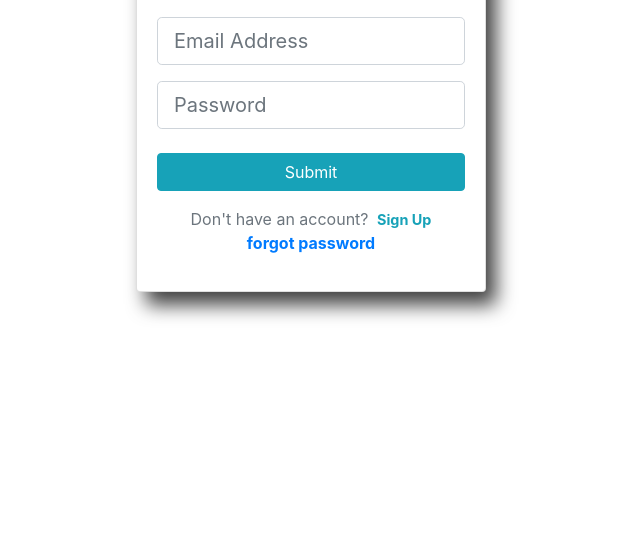
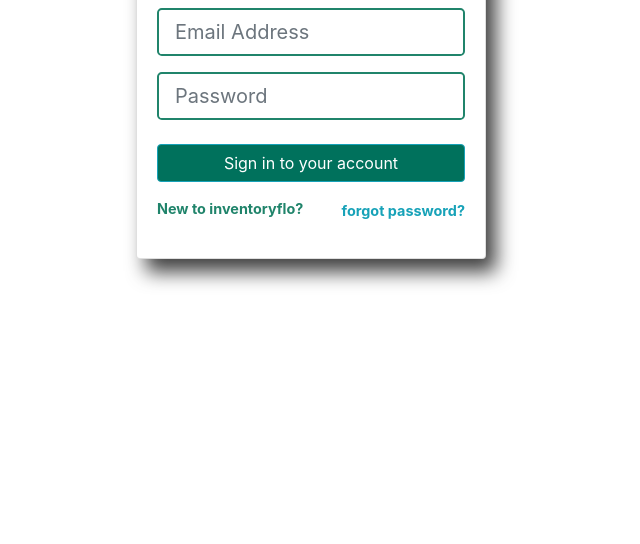
Before and after one commit to herbal-goodness/inventoryflo-client, a React app: page / in a window 1280 px wide. Shown: the part 256-800 px from the top of the page, without its empty margins (329-969 px from the left). Built offline with nearby package versions, Linux system fonts and the light colour scheme.

Commit message:
Redesign the login form

```diff
--- a/src/components/signin/Login.js
+++ b/src/components/signin/Login.js
@@ -2,7 +2,7 @@ import React, { useState, useEffect } from "react";
 import { useDispatch, useSelector } from "react-redux";
 import { useHistory, Link } from "react-router-dom";
 import TextFieldGroup from "../commons/TextFieldGroup";
-import logo from "../../images/logo.png";
+import logo from "../../images/inventoryflo-logo-2.png";
 import { loginRequest } from "./actions";
 import Spinner from "../utils/Spinner";
 
@@ -54,7 +54,7 @@ const Login = () => {
 							</Link>
 						</header>
 						<div className="card">
-              <div className="card-header text-center">Log In</div>
+							<div className="card-header text-center text-green">Log In</div>
 							{loading ? (
 								Spinner()
 							) : (
@@ -79,19 +79,22 @@ const Login = () => {
 									<input
 										onClick={handleSubmit}
 										type="submit"
+										value="Sign in to your account"
 										className="btn btn-info btn-block mt-4"
 									/>
 									<div className="text-center mt-3">
-                    <p className="text-muted">
-                      Don't have an account?{" "}
+										<p className="text-muted d-flex justify-content-between">
 											<Link
 												to="/signup-user"
-                        className="text-decoration-none text-info text-slim ml-1"
-                      >
-                        Sign Up
+												className="text-decoration-none text-green text-slim">
+												New to inventoryflo?
 											</Link>
 											<span className={"d-block"}>
-                        <Link to="/send-reset-code">forgot password</Link>
+												<Link
+													to="/send-reset-code"
+													className="text-info text-slim">
+													forgot password?
+												</Link>
 											</span>
 										</p>
 									</div>
--- a/src/index.css
+++ b/src/index.css
@@ -28,6 +28,7 @@
 	--mainPurple: #38165f;
 	--deep-blue: #002333;
 	--light-green: #00e677;
+	--deep-green: #00715c;
 	--transparentGray: #f8f9fa;
 	--grayBackground: #f7f7f7;
 	/* FONTS */
@@ -247,6 +248,14 @@ h5 a {
 .text-slim {
 	font-size: 0.9rem;
 }
+
+.text-green {
+	color: #20846b;
+}
+.form-group input {
+	border: 2px solid #20846b;
+}
+
 .more-info {
 	font-style: italic;
 	font-size: 0.78rem;
@@ -285,6 +294,10 @@ h5 a {
 }
 
 /* BUTTONS */
+
+body .btn-info {
+	background: var(--deep-green);
+}
 
 .btn-outline-secondary {
 	background-color: transparent !important;
```
Also changed, not shown: src/components/signup/SignUp.js (indentation only), src/images/inventoryflo-logo-2.png (added). Lines whose indentation alone changed are shown as unchanged.
